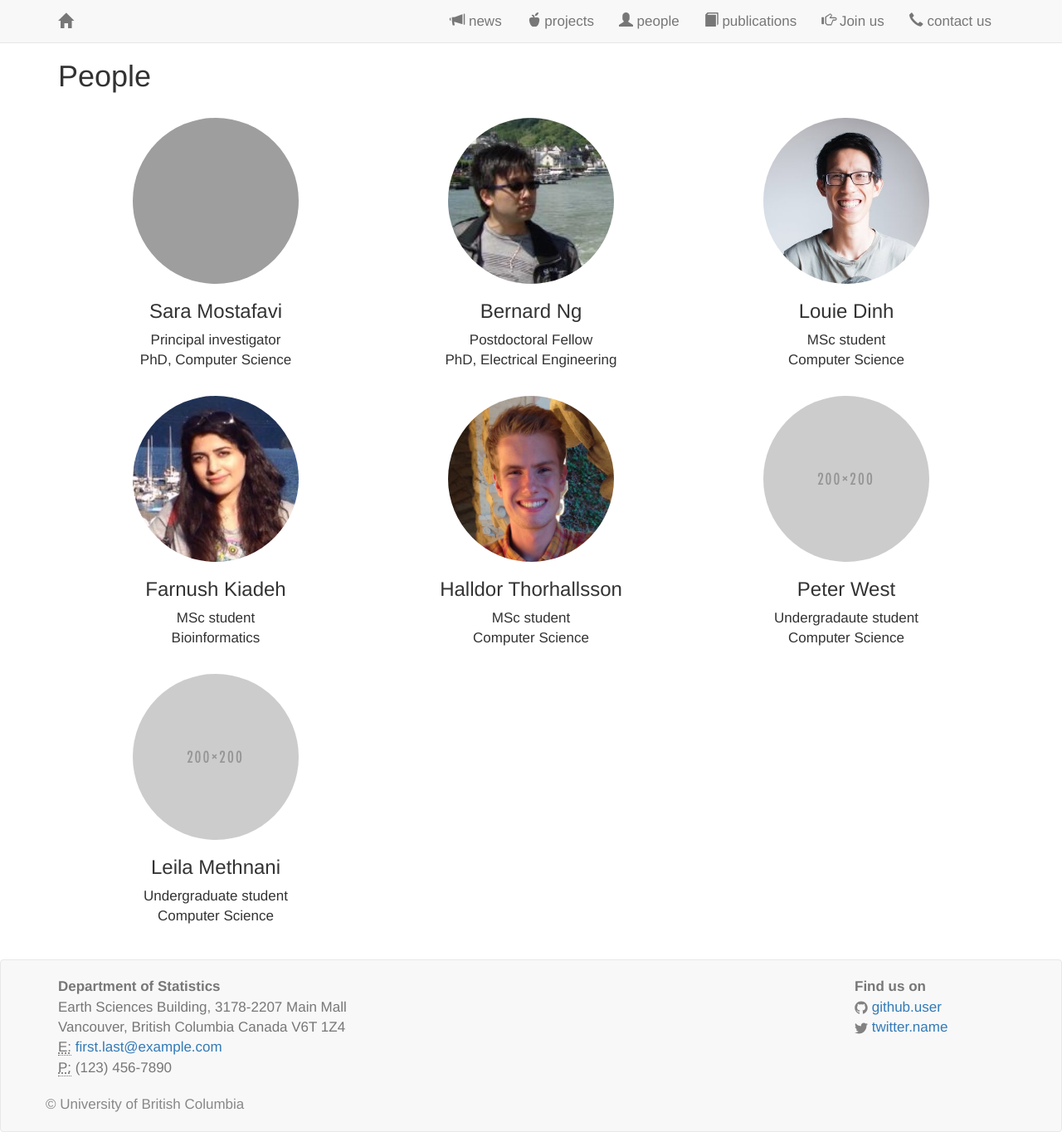
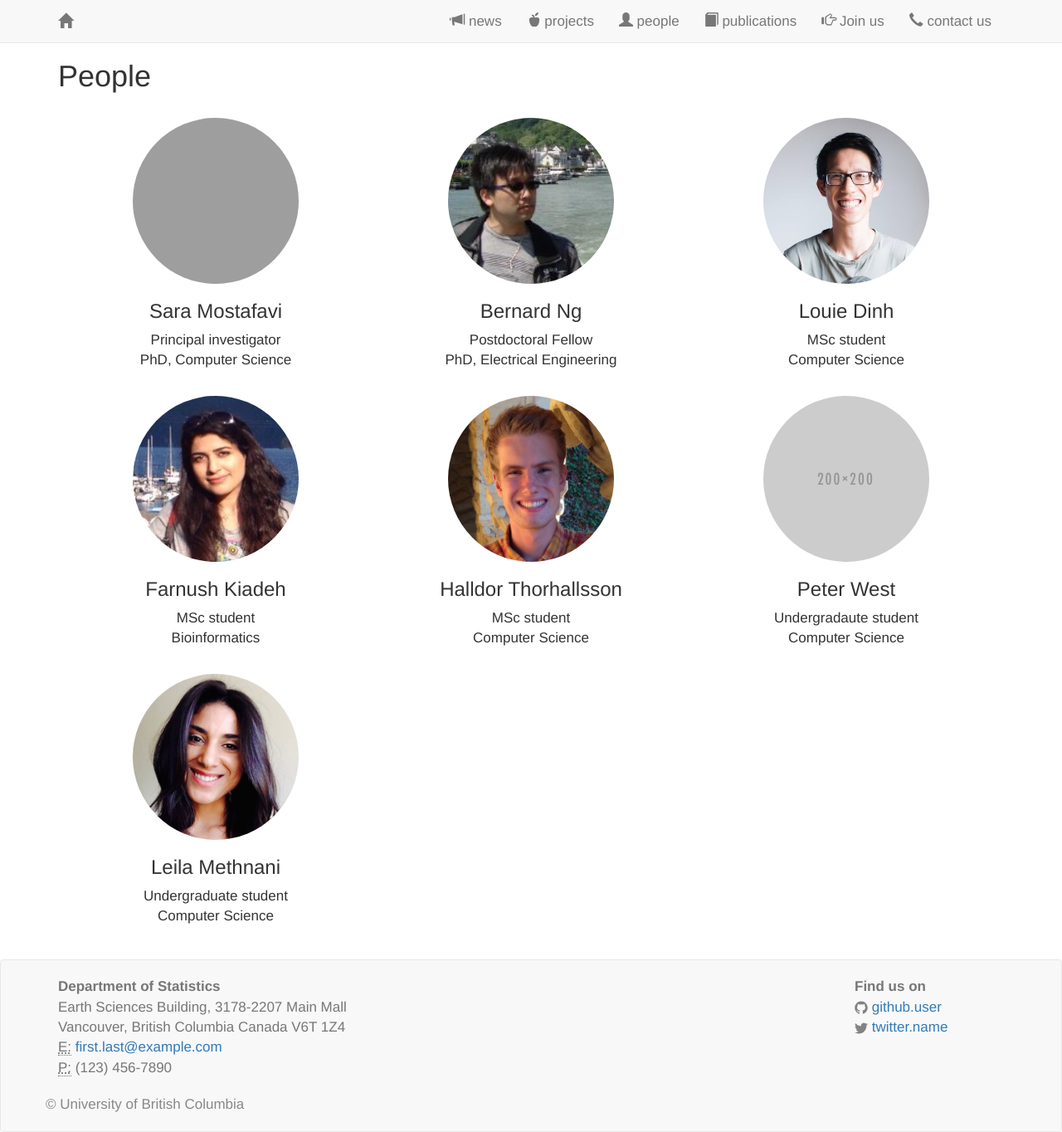
Before and after one commit to saramostafavi/saramostafavi.github.io, a Jekyll site: the page built from people.html, in a window 1280 px wide. Shown: the whole page at 83% size. Built offline with Jekyll 4.4.1, drawn with Linux system fonts in a browser that asks for light colours; nearby versions of some CDN libraries; a style sheet for code colours, icons or effects is not loaded; grey boxes are pictures that could not be loaded.

Commit message:
Update people.yml

```diff
--- a/_data/people.yml
+++ b/_data/people.yml
@@ -34,4 +34,4 @@
 - name: Leila Methnani
   role: Undergraduate student
   program: Computer Science
-  photo: "/images/blank.png"
+  photo: "/images/Leila.png"
```
